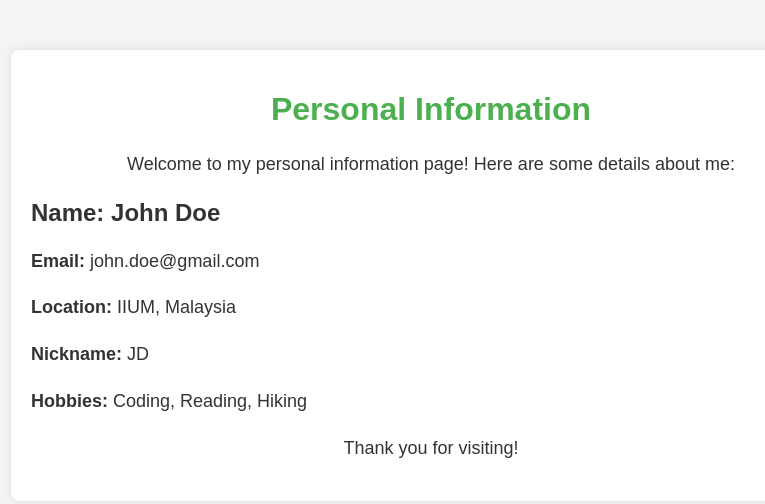
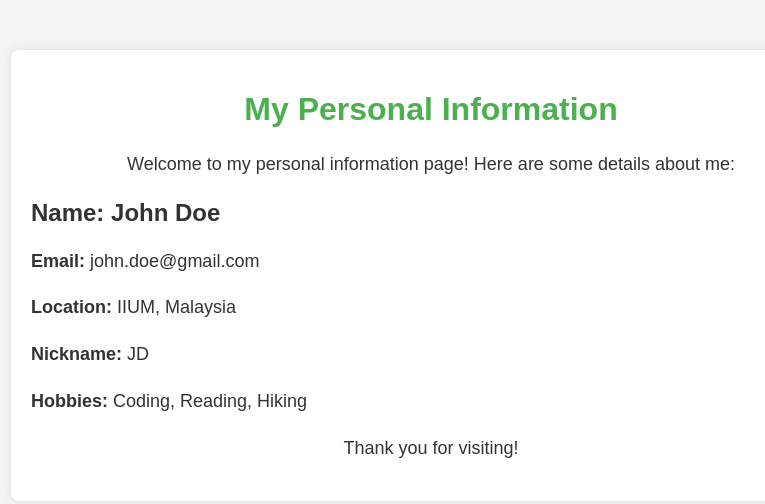
Before and after one commit to assad1306/is, a plain HTML site: page index.html in a window 1280 px wide. Shown: the whole page, without its empty margins (209-974 px from the left). Drawn offline with Linux system fonts and the light colour scheme.

Commit message:
Update index.html

```diff
--- a/index.html
+++ b/index.html
@@ -36,7 +36,7 @@
 </head>
 <body>
     <div class="container">
-        <h1>Personal Information</h1>
+        <h1>My Personal Information</h1>
         <p>Welcome to my personal information page! Here are some details about me:</p>
 
         <div class="personal-info">
```
